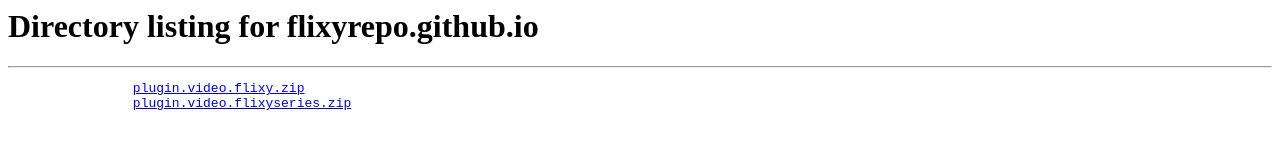
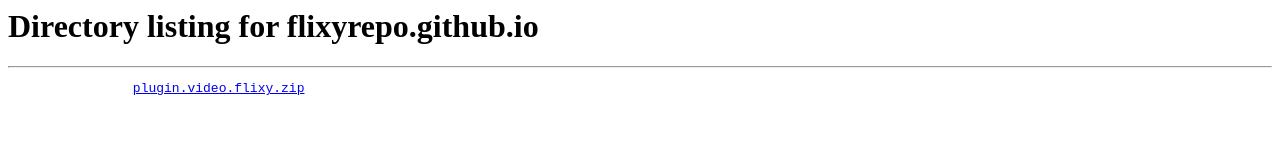
Before and after one commit to lakshit7811/flixyrepo.github.io, a plain HTML site: page index.html in a window 1280 px wide. Drawn offline with Linux system fonts and the light colour scheme.

Commit message:
Update index.html

```diff
--- a/index.html
+++ b/index.html
@@ -6,7 +6,6 @@
 <!--         <hr/> -->
             <pre>
                 <a href="plugin.video.flixy.zip">plugin.video.flixy.zip</a>
-                <a href="plugin.video.flixyseries.zip">plugin.video.flixyseries.zip</a>
             </pre>
     </body>
 </html>
```
